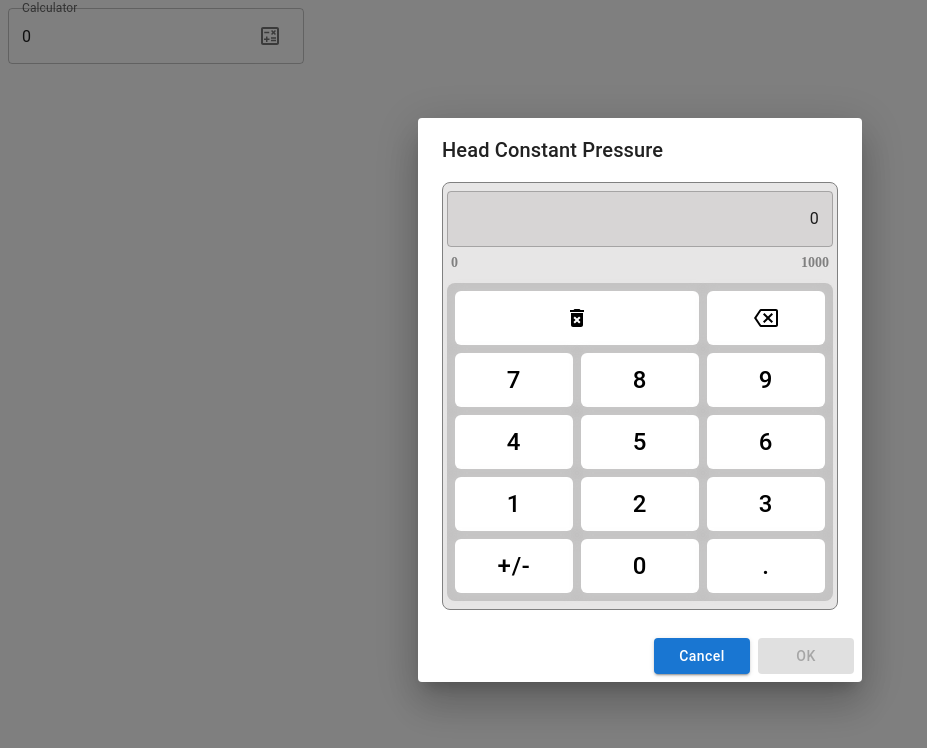
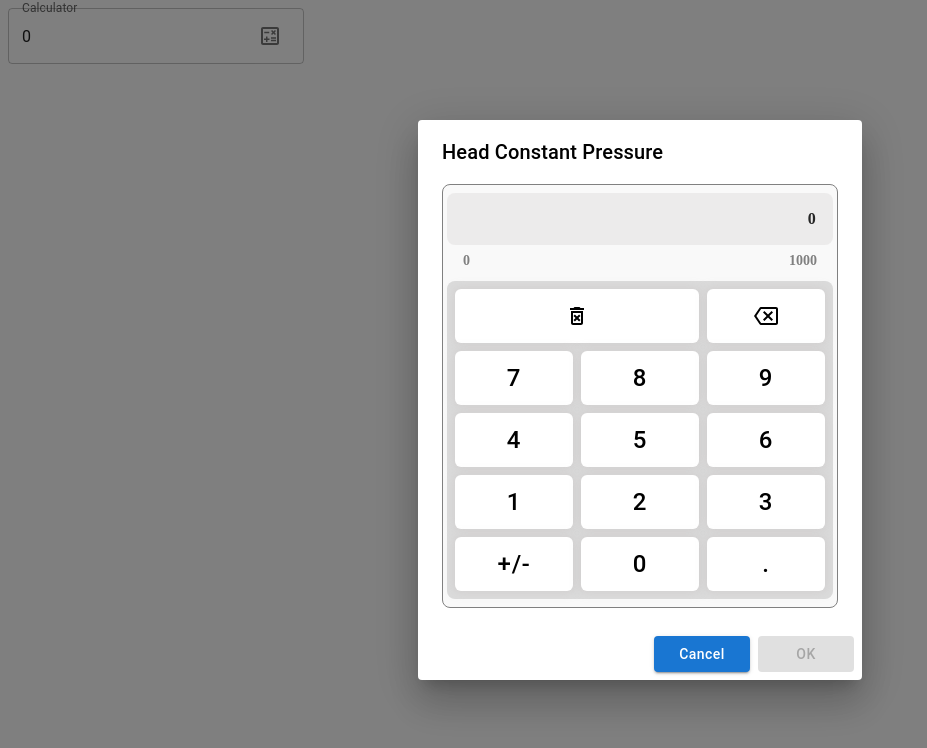
Before and after one commit to NhutMinhIT/calculator_component, a React (Create React App) app: page / in a window 1280 px wide. Both pictures are taken after a click on the button 270 px from the left and 36 px from the top of the page. Shown: the top 748 px of the page, without its empty margins (0-927 px from the left). Built offline with nearby package versions, Linux system fonts and the light colour scheme.

Commit message:
style: update styles for Calculator components and improve layout

```diff
--- a/src/index.css
+++ b/src/index.css
@@ -1,5 +1,4 @@
 * {
   margin: 0;
   padding: 0;
-  font-family: 'Roboto', sans-serif;
 }
--- a/src/pages/Calculator/components/CalculatorFrame/CalculatorFrame.tsx
+++ b/src/pages/Calculator/components/CalculatorFrame/CalculatorFrame.tsx
@@ -32,16 +32,10 @@ const CalculatorFrame: FC<TCaculatorFrame> = ({
             data-testid={CALCULATOR_FRAME_DATA_TEST_ID}
             className={styles.calculatorFrame}
         >
-            <OutlinedInput
+            <div
                 data-testid={CALCULATOR_TEXT_FIELD_INPUT_DATA_TEST_ID}
-                className={styles.calculatorTextField}
-                type="text"
-                value={inputValue}
-                readOnly
-                inputProps={{
-                    style: { textAlign: 'right' }
-                }}
-            />
+                className={styles.calculatorInputValue}
+            >{inputValue}</div>
             <Box
                 data-testid={CALCULATOR_RANGE_VALUE_DATA_TEST_ID}
                 className={styles.calculatorRange}
--- a/src/pages/Calculator/components/Dialog/CalculatorDialog.tsx
+++ b/src/pages/Calculator/components/Dialog/CalculatorDialog.tsx
@@ -44,6 +44,7 @@ const CalculatorDialog: FC<TCalculatorDialog> = ({
             <DialogTitle
                 id={CALCULATOR_DIALOG_TITLE_ID}
                 data-testid={CALCULATOR_DIALOG_TITLE_DATA_TEST_ID}
+                className={styles.dialogTitle}
             >
                 {CALCULATOR_DIALOG_TITLE}
             </DialogTitle>
--- a/src/pages/Calculator/components/Keyboard/ActionButton/AClearButton.tsx
+++ b/src/pages/Calculator/components/Keyboard/ActionButton/AClearButton.tsx
@@ -1,7 +1,7 @@
 import React, { FC, memo } from 'react'
 import { KeyboardIconButton } from '../../index'
-import DeleteForeverIcon from '@mui/icons-material/DeleteForever';
 import { TCalculatorButton } from '../../../types/calculatorType';
+import { DeleteForeverOutlined } from '@mui/icons-material';
 
 const AClearButton: FC<TCalculatorButton> = ({
     onClick
@@ -10,7 +10,7 @@ const AClearButton: FC<TCalculatorButton> = ({
         <KeyboardIconButton
             onClick={onClick}
         >
-            <DeleteForeverIcon fontSize='medium' />
+            <DeleteForeverOutlined fontSize='medium' />
         </KeyboardIconButton>
 
     )
--- a/src/pages/Calculator/components/KeyboardButtonCustomize/KeyboardButton.tsx
+++ b/src/pages/Calculator/components/KeyboardButtonCustomize/KeyboardButton.tsx
@@ -9,12 +9,12 @@ const KeyboardButton = styled(Button)
         background-color:rgb(255, 255, 255);
         color: black;
         border-radius: 6px;
-        box-shadow: 0 0 0.5rem 0.1rem rgba(204, 203, 203, 0.5);
+        box-shadow: 0 0 0.5rem 0.1rem rgba(201, 198, 198, 0.5);
         font-size: 1.5rem;
         padding: 18px auto 18px auto;
     }
     &.MuiButton-root:hover{
-        background-color:rgba(245, 245, 245, 0.5);
+        background-color:rgba(255, 255, 255, 0.7);
     }
    `
 const KeyboardButtonCustomize: FC<ButtonProps> = (props) => {
--- a/src/pages/Calculator/components/KeyboardButtonCustomize/KeyboardIconButton.tsx
+++ b/src/pages/Calculator/components/KeyboardButtonCustomize/KeyboardIconButton.tsx
@@ -10,10 +10,10 @@ const KeyboardIconButton = styled(IconButton)
         color: black;
         border-radius: 6px;
         padding: 15px;
-        box-shadow: 0 0 0.5rem 0.1rem rgba(204, 203, 203, 0.5);
+        box-shadow: 0 0 0.5rem 0.1rem rgba(201, 198, 198, 0.5);
     }
     &.MuiIconButton-root:hover{
-        background-color:rgba(245, 245, 245, 0.5);
+        background-color:rgba(255, 255, 255, 0.7);
     }
 
     `
--- a/src/pages/Calculator/style/calculator.module.css
+++ b/src/pages/Calculator/style/calculator.module.css
@@ -1,6 +1,12 @@
 .calculatorPage {
     padding: 0;
     margin: 0;
+}
+
+.dialogTitle {
+    font-size: 18px;
+    font-weight: 600;
+    color: black;
 }
 
 .btnActionCalculator {
@@ -13,14 +19,23 @@
 .calculatorFrame {
     width: auto;
     border: 1px solid gray;
-    background: rgba(175, 173, 173, 0.3);
+    background: rgba(236, 234, 234, 0.3);
     border-radius: 0.5rem;
     padding: 0.5rem 0.25rem;
 }
 
-.calculatorTextField {
-    width: 100%;
-    background: rgba(175, 173, 173, 0.3);
+.calculatorInputValue {
+    width: auto;
+    padding: 1rem 1rem;
+    font-size: 16px;
+    text-align: right;
+    font-weight: 600;
+    border-radius: 0.5rem;
+    border: rgba(240, 236, 236, 0.9);
+    background: rgba(236, 234, 234, 0.9);
+    color: rgb(37, 37, 37);
+    letter-spacing: 1.25px;
+    line-height: 20px;
 }
 
 .minValueErr, .maxValueErr {
@@ -36,7 +51,7 @@
 .calculatorRange {
     display: flex;
     justify-content: space-between;
-    padding: 0.5rem 0.25rem;
+    padding: 0.5rem 1rem;
     color: gray;
     font-weight: 600;
     font-size: 1rem;
@@ -44,7 +59,7 @@
 
 .calculatorKeyboard {
     margin-top: 0.25rem;
-    background: rgba(175, 173, 173, 0.6);
+    background: rgba(173, 173, 173, 0.4);
     padding: 0.5rem;
     border-radius: 0.5rem;
     grid-template-rows: repeat(12, 1fr);
```
